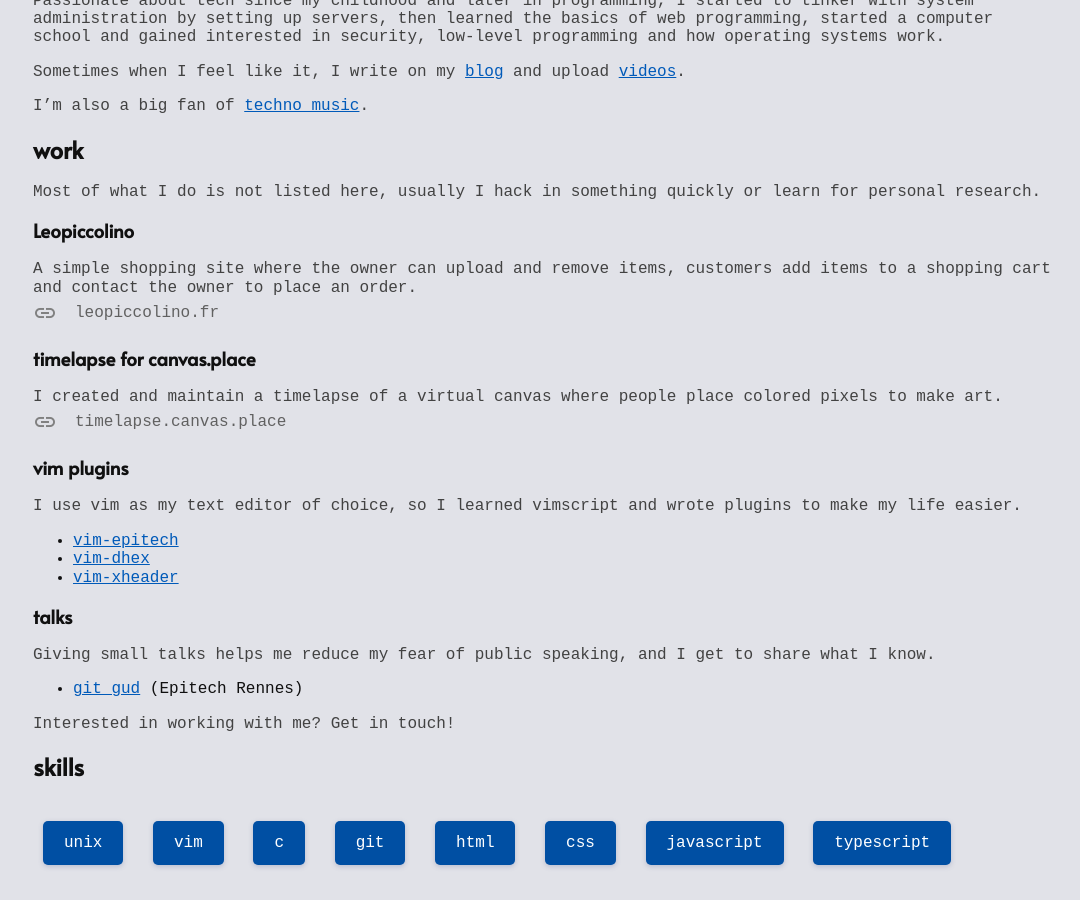
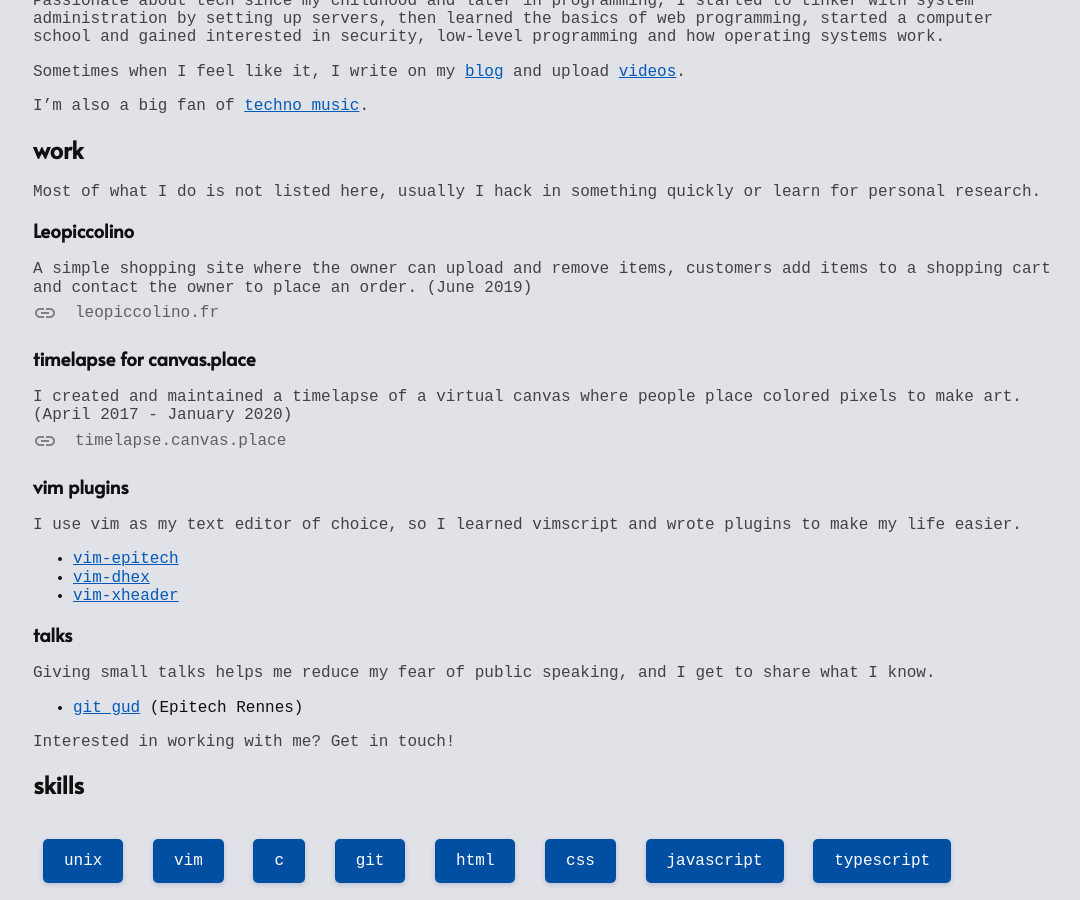
Before and after one commit to x4m3/plcom, a Jekyll site: the page built from index.markdown, in a window 1280 px wide and 900 px high, scrolled down 326 px. Shown: the whole window, without its empty margins (95-1175 px from the left). Built offline with Jekyll 4.4.1, drawn with Linux system fonts in a browser that asks for light colours.

Commit message:
added dates of projects

```diff
--- a/index.markdown
+++ b/index.markdown
@@ -25,14 +25,14 @@ I'm also a big fan of [techno music](https://soundcloud.com/ploct4ux/likes).
 Most of what I do is not listed here, usually I hack in something quickly or learn for personal research.
 
 ### Leopiccolino
-A simple shopping site where the owner can upload and remove items, customers add items to a shopping cart and contact the owner to place an order.
+A simple shopping site where the owner can upload and remove items, customers add items to a shopping cart and contact the owner to place an order. (June 2019)
 <a class="link" href="https://leopiccolino.fr">
 	<i class="link__img material-icons">link</i>
 	<span class="link__title">leopiccolino.fr</span>
 </a>
 
 ### timelapse for canvas.place
-I created and maintain a timelapse of a virtual canvas where people place colored pixels to make art.
+I created and maintained a timelapse of a virtual canvas where people place colored pixels to make art. (April 2017 - January 2020)
 <a class="link" href="https://timelapse.canvas.place">
 	<i class="link__img material-icons">link</i>
 	<span class="link__title">timelapse.canvas.place</span>
```
